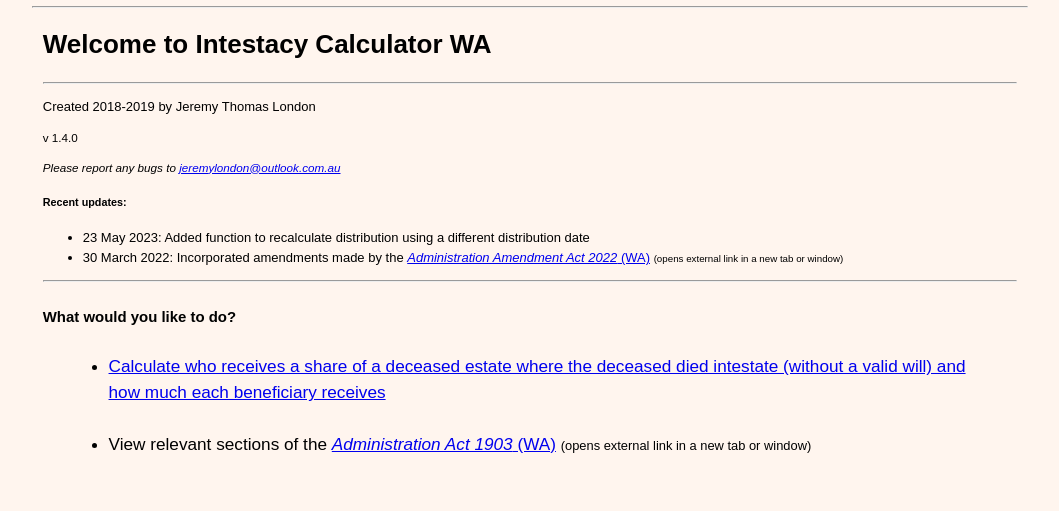
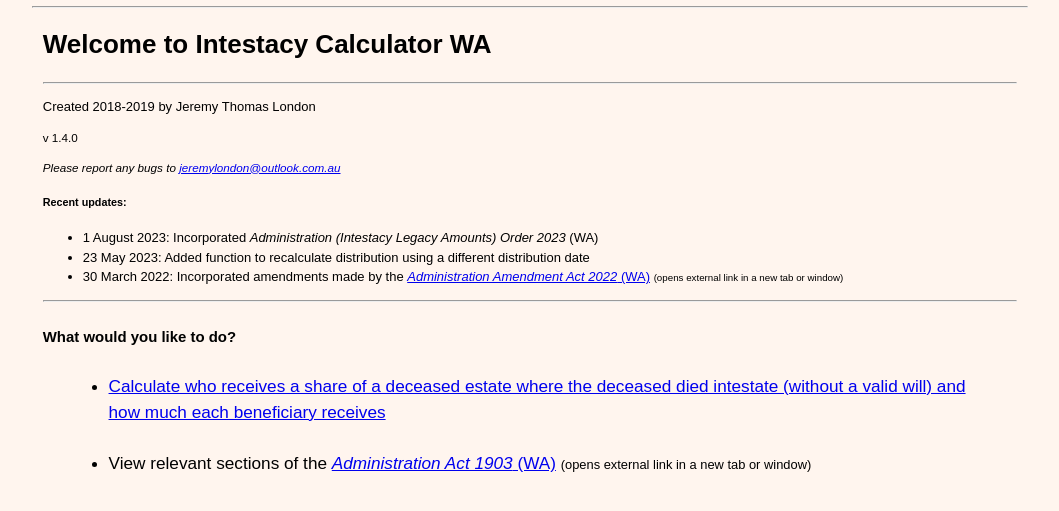
Before and after one commit to Mezzomaniac/intestacy, a Flask app: page / in a window 1280 px wide. Shown: the part 26-537 px from the top of the page, without its empty margins (110-1169 px from the left). Run offline with Flask 3, Linux system fonts and the light colour scheme.

Commit message:
implemented Intestacy Legacy Amounts Order 2023

```diff
--- a/intestacywebapp/data.py
+++ b/intestacywebapp/data.py
@@ -13,7 +13,12 @@ SPECIFIED_ITEMS = {
         {'item_2': 472000,
         'item_3a_and_b': 705000,
         'item_3bi': 56500,
-        'item_6': 56500}
+        'item_6': 56500},
+    datetime.date(2023, 8, 2):
+        {'item_2': 501000,
+        'item_3a_and_b': 748500,
+        'item_3bi': 60000,
+        'item_6': 60000}
     }
 # TODO: Automatically check for new orders under s 14A Administration Act
 
--- a/intestacywebapp/templates/index.html
+++ b/intestacywebapp/templates/index.html
@@ -16,8 +16,9 @@
     <p id="changelog">
         <h5>Recent updates:</h5>
         <ul>
+            <li><time datetime="2023-08-01">1 August 2023</time>: Incorporated <cite>Administration (Intestacy Legacy Amounts) Order 2023</cite> (WA)</li>
             <li><time datetime="2023-05-26">23 May 2023</time>: Added function to recalculate distribution using a different distribution date</li>
-            <li><time datetime="2022-03-30">30 March 2022</time>: Incorporated amendments made by the <cite><a href="https://www.legislation.wa.gov.au/legislation/prod/filestore.nsf/FileURL/mrdoc_44684.htm/$FILE/Administration%20Amendment%20Act%202022%20-%20%5B00-00-00%5D.html" rel="external" target="_blank">Administration Amendment Act 2022</cite> (WA)</a> <span class="external-warning">(opens external link in a new tab or window)</span></li>
+            <li><time datetime="2022-03-30">30 March 2022</time>: Incorporated amendments made by the <a href="https://www.legislation.wa.gov.au/legislation/prod/filestore.nsf/FileURL/mrdoc_44684.htm/$FILE/Administration%20Amendment%20Act%202022%20-%20%5B00-00-00%5D.html" rel="external" target="_blank"><cite>Administration Amendment Act 2022</cite> (WA)</a> <span class="external-warning">(opens external link in a new tab or window)</span></li>
         </ul>
     </p>
 </div>
@@ -27,7 +28,7 @@
     <ul>
         <li><a href="{{ url_for('calculate') }}">Calculate who receives a share of a deceased estate where the deceased died intestate (without a valid will) and how much each beneficiary receives
         </a></li>
-        <li>View relevant sections of the <cite><a href="{{ act_url }}" rel="external" target="_blank">Administration Act 1903</cite> (WA)</a> <span class="external-warning">(opens external link in a new tab or window)</span></li>
+        <li>View relevant sections of the <a href="{{ act_url }}" rel="external" target="_blank"><cite>Administration Act 1903</cite> (WA)</a> <span class="external-warning">(opens external link in a new tab or window)</span></li>
     </ul>
 </div>
 {% endblock %}
```
